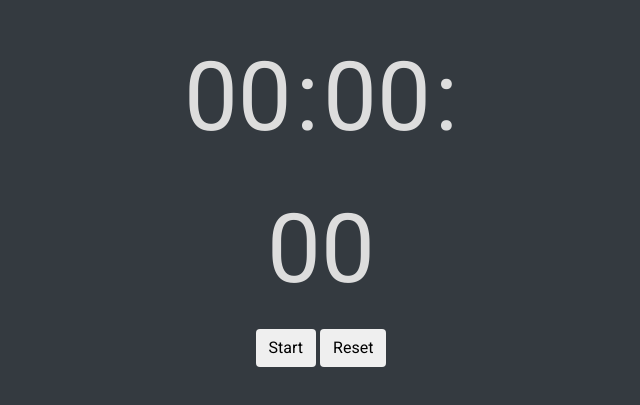
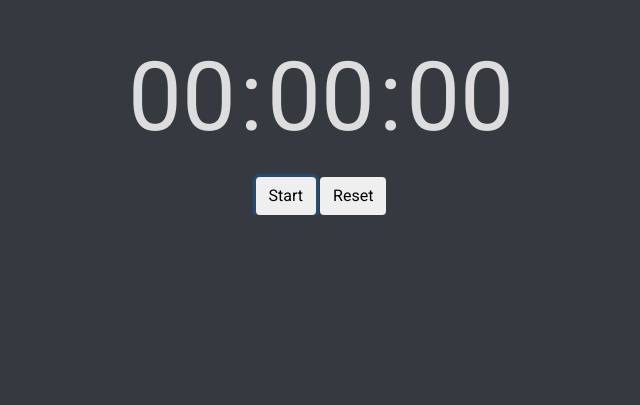
Before and after one commit to WilliamAhmed/Web-Timer, a plain HTML site: page Timer.html in a window 1280 px wide. Shown: the part 167-572 px from the top of the page, without its empty margins (319-959 px from the left). Drawn offline with nearby package versions, Linux system fonts and the light colour scheme.

Commit message:
Converted HTML touse HTML5 elements

```diff
--- a/Timer.html
+++ b/Timer.html
@@ -11,19 +11,30 @@
 		<link href="https://fonts.googleapis.com/css?family=Roboto|Roboto+Slab" rel="stylesheet">
 
 		<style>
+
+			* {
+				margin: 0;
+				padding: 0;
+			}
+
 			body {
 				font-family: 'Roboto';
 				background:#343a40;
+				color:#DDD;
+			}
+
+			.wrapper {
+				width: 100%;
+				height: auto;
+				overflow:hidden;
 			}
 
 			label {
-				color:#DDD;
 				font-size:6em;
 			}
 
 			.timer {
-				width: 30%;
-				margin:15% 35%;
+				margin-top: 15%;
 				text-align: center;
 			}
 		</style>
@@ -36,6 +47,7 @@
 
 			var hour=0, minute=0, second=0;
 			var started = false;
+			var lapTimes = [];
 
 			/*
 			Simple onload to force an initial update of the Timer View
@@ -130,9 +142,9 @@
 
 		</script>
 
-
-		<div class="timer">
-			<div id="HMSOutput">
+		<div class="wrapper">
+			<article class="timer">
+				<div id="timerContainer">
 					<label id="hour"></label>
 					<label>:</label>
 					<label id="minute"></label>
@@ -140,10 +152,10 @@
 					<label id="second"></label>
 				</div>
 
-			<button id="startStopButton" onclick="startStop()" class="btn">Start</button>
+				<button id="startStopButton" onclick="startStop()" class="btn" autofocus>Start</button>
 				<button id="resetButton" onclick="reset()" class="btn">Reset</button>
+			</article>
 		</div>
-
 
 	</body>
 
```
Lines whose indentation alone changed are shown as unchanged.
